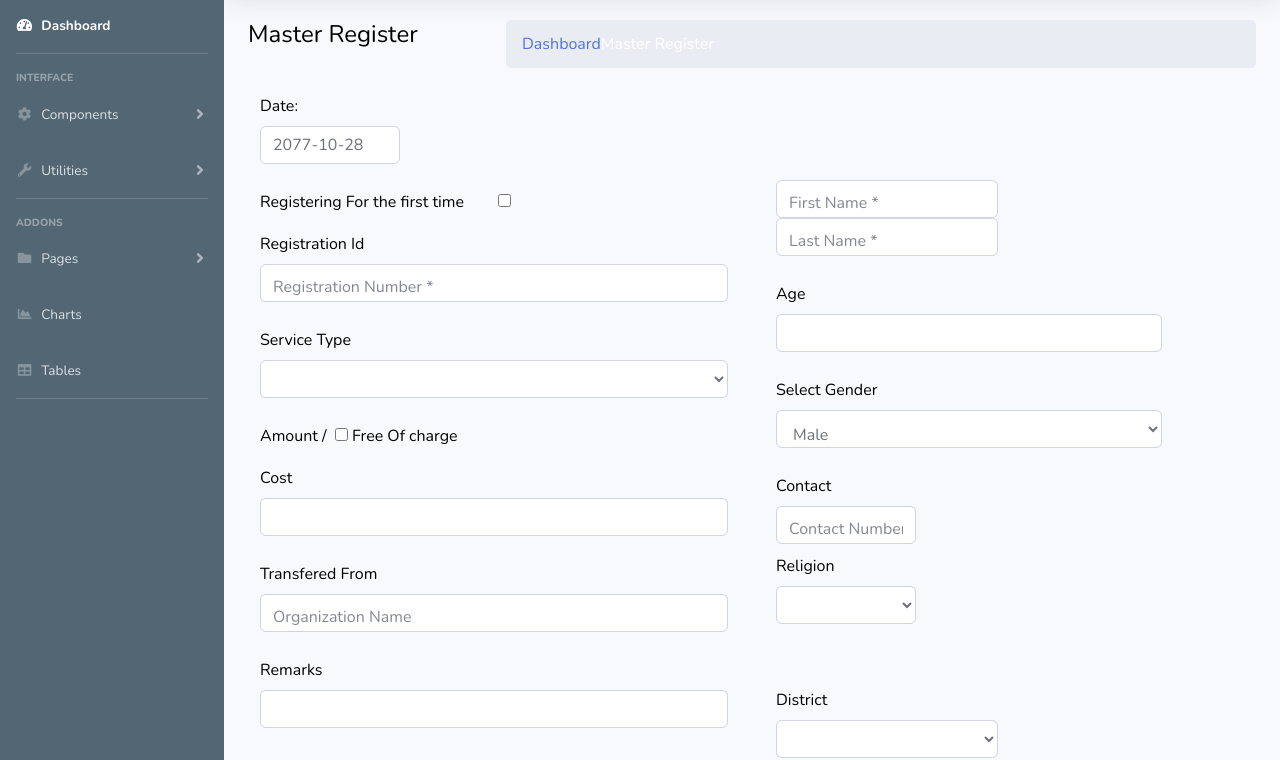
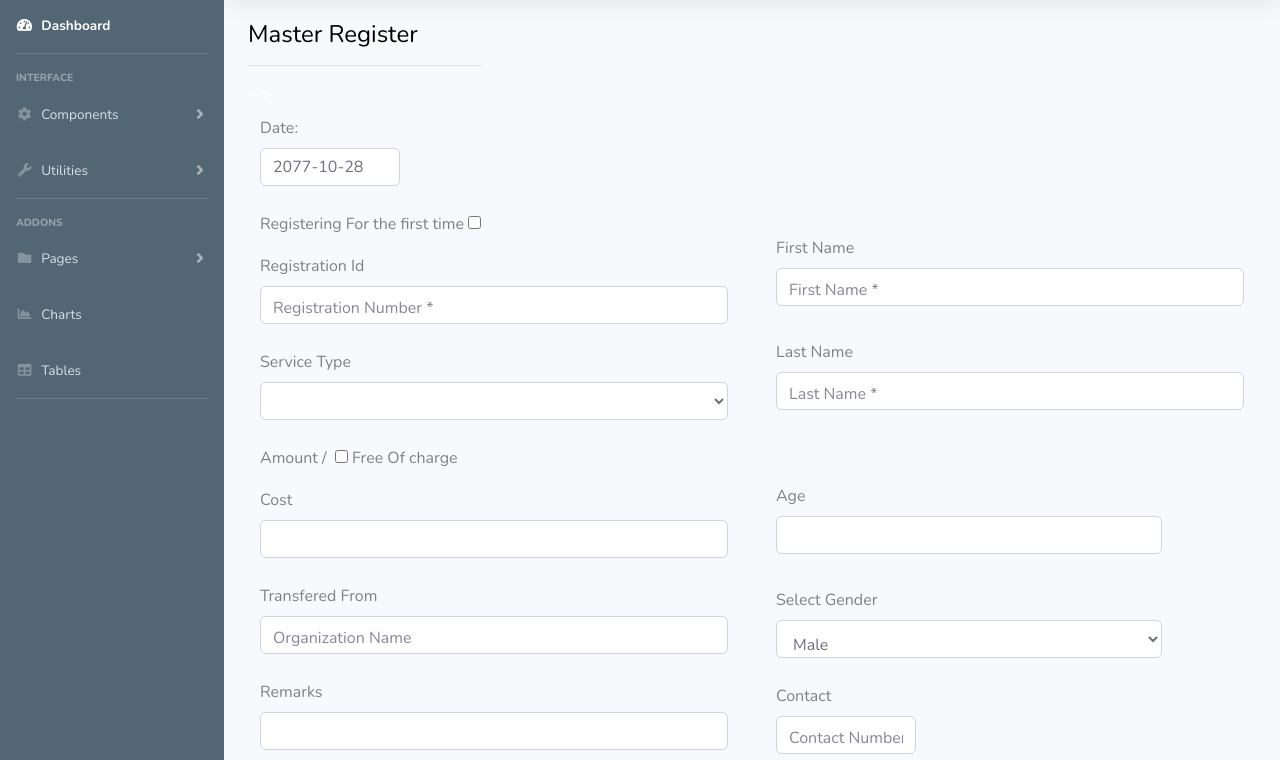
Before and after one commit to yangisha/AMIS-, a website with bundled scripts: page index.html in a window 1280 px wide. Shown: the part 74-834 px from the top of the page. Built offline with nearby package versions, Linux system fonts and the light colour scheme.

Commit message:
fifth commit

```diff
--- a/index.html
+++ b/index.html
@@ -10,7 +10,7 @@
     <meta name="author" content="">
 
     <title>AMIS Dashboards</title>
-
+    <link rel="stylesheet" href="https://maxcdn.bootstrapcdn.com/bootstrap/4.0.0/css/bootstrap.min.css" integrity="sha384-Gn5384xqQ1aoWXA+058RXPxPg6fy4IWvTNh0E263XmFcJlSAwiGgFAW/dAiS6JXm" crossorigin="anonymous">
     <!-- Custom fonts for this template-->
     <link href="vendor/fontawesome-free/css/all.min.css" rel="stylesheet" type="text/css">
     <link
@@ -19,7 +19,8 @@
 
     <!-- Custom styles for this template-->
     <link href="css/sb-admin-2.css" rel="stylesheet">
-    <link rel="stylesheet" href="style.css">
+    <!-- <link rel="stylesheet" href="style.css"> -->
+
 
 </head>
 
@@ -367,17 +368,20 @@
 <!-- content-section-start -->
 <div class="container-fluid">
     <div class="row bg-title">
-        <div class="col-lg-3 col-md-4 col-sm-4 col-xs-12">
-            <h4 class="page-title">Master Register</h4>
+        <div class="col-lg-3 col-md-4 col-sm-4 col-xs-12  ">
+            <h4 class="page-title ">Master Register </h4>
+            <hr>
+
         </div>
-        <div class="col-lg-9 col-sm-8 col-md-8 col-xs-12">
-            <ol class="breadcrumb">
+        <!-- <div class="col-lg-9 col-sm-8 col-md-8 col-xs-12" >
+            <!-- <ol class="breadcrumb mx-auto">
                 <li><a href="index.html">Dashboard</a></li>
                 <li class="active">Master Register</li>
-            </ol>
-        </div>
+            </ol> -->
+        </div> -->
     </div>
-
+<section id="RegisterationForm">
+<div class="container">
         <div class="row">
             <div class="col-md-6">
                 <div class="form-group">
@@ -390,15 +394,16 @@
             </div>
         </div>
         <div class="row">
-            <div class="col-md-6 col-xs-12">
+            <div class="col-md-6 ">
                 <div class="white-box">
                     <div class="form-group">
-                        <label  class="col-md-6"> Registering For the first time</label>
-                        <input type="checkbox" class="isFirstTimeCheckbox" >
-                        <label class="form-check-label" for="exampleCheck1"></label>
+                        <label  class="col-md-12"> Registering For the first time
+                             <input type="checkbox" class="isFirstTimeCheckbox" >
+                        </label>
+
+                        <!-- <label class="form-check-label" for="exampleCheck1"></label> -->
                         <!-- <label class="col-md-6">Registering For&nbsp; ( &nbsp;@Html.CheckBoxFor(x => x.IsFirstTime, new { @class = "isFirstTimeCheckbox" }) First Time &nbsp;)</label> -->
                         <div class="col-md-12">
-
                             <label for="RegisterationId">Registration Id</label>
                             <input type="email" class="form-control form-control-line isFirstTimeInput" id="exampleInputEmail1"  placeholder="Registration Number *">
 
@@ -463,13 +468,12 @@
                     </div>
                 </div>
             </div>
-            <div class="col-md-6 col-xs-12">
+            <div class="col-md-6 ">
                 <div class="white-box">
                     <div class="form-group">
-                        <div class="col-md-6">
+                        <div class="col-md-12 mt-4">
 
-
-                            <!-- <label for="PatientInfo">PatientInfo</label> -->
+                            <label for="FirstName">First Name</label>
                             <input type="text" class="form-control form-control-line" id=""  placeholder="First Name *">
 
 
@@ -478,7 +482,9 @@
                             @Html.ValidationMessageFor(x => x.PatientInfo.FirstName, null, new { @style = "color:red" }) -->
 
                         </div>
-                        <div class="col-md-6">
+                        <div class="col-md-12 mt-4">
+
+                            <label for="LastName">Last Name</label>
                             <input type="text" class="form-control form-control-line " id=""  placeholder="Last Name *">
                             <!-- @Html.TextBoxFor(x => x.PatientInfo.LastName, new { @class = "form-control form-control-line", @placeholder = "Last Name *" })
                             @Html.ValidationMessageFor(x => x.PatientInfo.LastName, null, new { @style = "color:red" }) -->
@@ -486,7 +492,7 @@
                         </div>
                     </div>
                     <div class="form-group">
-                        <label class="col-md-2">Age</label>
+                        <label class="col-md-2 mt-5">Age</label>
                         <div class="col-md-10">
                             <input type="text" class="form-control form-control-line " id=""  placeholder=" ">
                             <!-- @Html.TextBoxFor(x => x.PatientInfo.Age, new { @class = "form-control form-control-line" }) -->
@@ -494,7 +500,7 @@
                     </div>
                     <div class="form-group">
                         <!-- <label class="col-md-2">Gender</label> -->
-                        <div class="col-md-10">
+                        <div class="col-md-10  mt-4">
                             <label for="Genders">Select Gender</label>
                             <select class="form-control form-control-line" id="">
                                 <option> Male</option>
@@ -513,7 +519,7 @@
                             <!-- @Html.TextBoxFor(x => x.PatientInfo.ContactNumber, new { @class = "form-control form-control-line", @placeholder = "Contact Number *" })
                             @Html.ValidationMessageFor(x => x.PatientInfo.ContactNumber, null, new { @style = "color:red" }) -->
                         </div>
-                        <label class="col-md-2">Religion</label>
+                        <label class="col-md-2 mt-3">Religion</label>
                         <div class="col-md-4">
                             <select class="form-control form-control-line" id="">
                                 <label for="ReligionId">Select Religion</label>
@@ -571,8 +577,8 @@
                             <input  name= "WardId," type="text" class="form-control form-control-line " id="" >
                             <!-- @Html.TextBoxFor(x => x.PatientInfo.WardId, new { @class = "form-control form-control-line" }) -->
                         </div>
-                        <div class="col-md-6">
-                            <label class="col-md-6">Tole</label>
+                        <div class="col-md-6 mt-3">
+                            <label class="col-md-6 ">Tole</label>
                             <input  name= "PatientInfo.Tole," type="text" class="form-control form-control-line " id="" >
                             <!-- @Html.TextBoxFor(x => x.PatientInfo.Tole, new { @class = "form-control form-control-line" }) -->
                         </div>
@@ -592,9 +598,10 @@
                 </div>
             </div>
         </div>
-
+    </div>
 </div>
 
+</section>
 
 <!-- content-section-end -->
 
```
Also changed, not shown: css/sb-admin-2.css.
